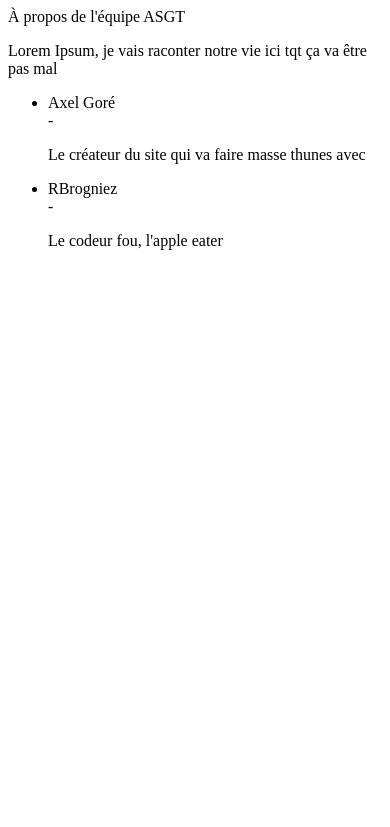
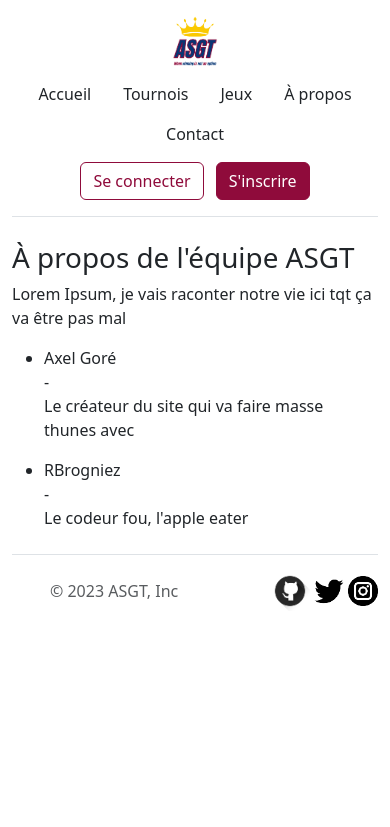
Before and after one commit to Rbrogniez/ASGT, a Django app: page /a-propos/ in a window 390 px wide. Shown: the top 827 px of the page. Run offline with Django 4.2, Linux system fonts and the light colour scheme.

Commit message:
Add new detailed view for detail about a tournament, footer and update header

```diff
--- a/ASGT/ASGT/urls.py
+++ b/ASGT/ASGT/urls.py
@@ -22,7 +22,8 @@ urlpatterns = [
     path('admin/', admin.site.urls),
     path('accueil/', views.homepage),
     path('a-propos/', views.about),
-    path('tournois/', views.tournament),
+    path('tournois/', views.tournament, name='tournament-list'),
+    path('tournois/<int:id>/', views.tournament_detail),
     path('contact/', views.contact),
     path('jeux/', views.games)
 ]
--- a/ASGT/tournaments/static/tournaments/styles.css
+++ b/ASGT/tournaments/static/tournaments/styles.css
@@ -23,3 +23,7 @@
     background-color: #073674;
     border-color: #073674;
 }
+
+.font-categories{
+    font-family: Impact;
+}
--- a/ASGT/tournaments/templates/tournaments/about-us.html
+++ b/ASGT/tournaments/templates/tournaments/about-us.html
@@ -1,10 +1,10 @@
-<html>
-    <head><title>ASGT - About</title></head>
-    <body>À propos de l'équipe ASGT</h1>
+{% extends 'tournaments/base.html' %}
+
+{% block content %}
+    <h1>À propos de l'équipe ASGT</h1>
         <p>Lorem Ipsum, je vais raconter notre vie ici tqt ça va être pas mal</p>
         <ul>
             <li>Axel Goré</li> - <p>Le créateur du site qui va faire masse thunes avec</p>
             <li>RBrogniez</li> - <p>Le codeur fou, l'apple eater</p>
         </ul>
-    </body>
-</html>
+{% endblock %}
--- a/ASGT/tournaments/templates/tournaments/base.html
+++ b/ASGT/tournaments/templates/tournaments/base.html
@@ -14,19 +14,20 @@
         <title>ASGT</title>
     </head>
     <body>
-        <div class="super-container">
             <div class="container">
                 <header class="d-flex flex-wrap align-items-center justify-content-center justify-content-md-between py-3 mb-4 border-bottom">
-                <a href="/homepage" class="d-flex align-items-center col-md-3 mb-2 mb-md-0 text-black text-decoration-none">
-                    <img src="{% static 'tournaments/images/ASGT - Logo.png' %}" alt="asgt-logo" height="50px">
-                </a>
+                    <div class="d-flex align-items-center col-md-3 mb-2 mb-md-0 text-black text-decoration-none">
+                        <a href="/accueil">
+                        <img src="{% static 'tournaments/images/ASGT - Logo.png' %}" alt="asgt-logo" height="50px">
+                        </a>
+                    </div>
 
                 <ul class="nav col-12 col-md-auto mb-2 justify-content-center mb-md-0">
-                    <li><a href="/accueil" class="nav-link px-2 link-dark">Accueil</a></li>
-                    <li><a href="/tournois" class="nav-link px-2 link-dark">Tournois</a></li>
-                    <li><a href="/jeux" class="nav-link px-2 link-dark">Jeux</a></li>
-                    <li><a href="/a-propos" class="nav-link px-2 link-dark">À propos</a></li>
-                    <li><a href="/contact" class="nav-link px-2 link-dark">Contact</a></li>
+                    <li><a href="/accueil" class="nav-link mx-2 px-2 link-dark">Accueil</a></li>
+                    <li><a href="/tournois" class="nav-link mx-2 px-2 link-dark">Tournois</a></li>
+                    <li><a href="/jeux" class="nav-link mx-2 px-2 link-dark">Jeux</a></li>
+                    <li><a href="/a-propos" class="nav-link mx-2 px-2 link-dark">À propos</a></li>
+                    <li><a href="/contact" class="nav-link mx-2 px-2 link-dark">Contact</a></li>
                 </ul>
 
                 <div class="col-md-3 text-end">
@@ -35,11 +36,28 @@
                 </div>
                 </header>
             </div>
-        </div>
-
-
-        {% block content %}{% endblock %}
+            <div class="container">
+                {% block content %}{% endblock %}
+            </div>
         <!-- JS bootstrap bundle script -->
+        <footer>
+            <div class="b-example-divider"></div>
+            <div class="container">
+              <footer class="d-flex flex-wrap justify-content-between align-items-center py-3 my-4 border-top">
+                <div class="col-md-4 d-flex align-items-center">
+                  <a href="/" class="mb-3 me-2 mb-md-0 text-muted text-decoration-none lh-1">
+                    <svg class="bi" width="30" height="24"><use xlink:href="#bootstrap"/></svg>
+                  </a>
+                  <span class="mb-3 mb-md-0 text-muted">&copy; 2023 ASGT, Inc</span>
+                </div>
+                <ul class="list-unstyled">
+                    <a href="https://github.com/Rbrogniez/ASGT"><img src="{% static 'tournaments/images/GitHub - Logo.png' %}" height="40"></a>
+                    <a href="https://twitter.com/"><img src="{% static 'tournaments/images/Twitter - Logo.png' %}" height="30"></a>
+                    <a href=""><img src="{% static 'tournaments/images/Instagram - Logo.png' %}" height="30"></a>
+                  </ul>
+              </footer>
+            </div>
+        </footer>
         <script src="https://cdn.jsdelivr.net/npm/bootstrap@5.3.0-alpha1/dist/js/bootstrap.bundle.min.js" integrity="sha384-w76AqPfDkMBDXo30jS1Sgez6pr3x5MlQ1ZAGC+nuZB+EYdgRZgiwxhTBTkF7CXvN" crossorigin="anonymous"></script>
     </body>
 </html>
--- /dev/null
+++ b/ASGT/tournaments/templates/tournaments/tournament_detail.html
@@ -0,0 +1,5 @@
+{% extends 'tournaments/base.html' %}
+
+{% block content %}
+    <h2>Tournoi {{ id }}</h2>
+{% endblock %}
--- /dev/null
+++ b/ASGT/tournaments/templates/tournaments/tournaments.html
@@ -0,0 +1,5 @@
+{% extends 'tournaments/base.html' %}
+
+{% block content %}
+    <h1>Liste des tournois</h1>
+{% endblock %}
--- a/ASGT/tournaments/views.py
+++ b/ASGT/tournaments/views.py
@@ -14,7 +14,10 @@ def about(request):
     return render(request, 'tournaments/about-us.html')
 
 def tournament(request):
-    return HttpResponse('<h1>Liste des jeux</h1> <p>Vous trouverez ici tous les jeux actuellement disponibles')
+    return render(request, 'tournaments/tournaments.html')
 
 def contact(request):
-    return HttpResponse("<h1>Contact</h1> <p>Si vous avez une question, un retour, ou toute autre demande, n'hésitez pas à contacter l'équipe ASGT")
+    return render(request, 'tournaments/contact.html')
+
+def tournament_detail(request, id):
+    return render (request, 'tournaments/tournament_detail.html', {'id': id})
```
Also changed, not shown: ASGT/tournaments/templates/tournaments/contact.html (+6 -7 lines), ASGT/tournaments/templates/tournaments/games.html (+10 -11 lines), ASGT/db.sqlite3, ASGT/tournaments/static/tournaments/images/ASGT - Logo.png, ASGT/tournaments/static/tournaments/images/GitHub - Logo.png (added), ASGT/tournaments/static/tournaments/images/Instagram - Logo.png (added), ASGT/tournaments/static/tournaments/images/Twitter - Logo.png (added).
